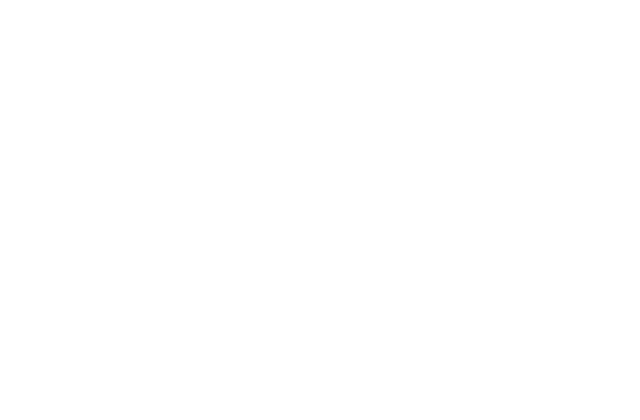
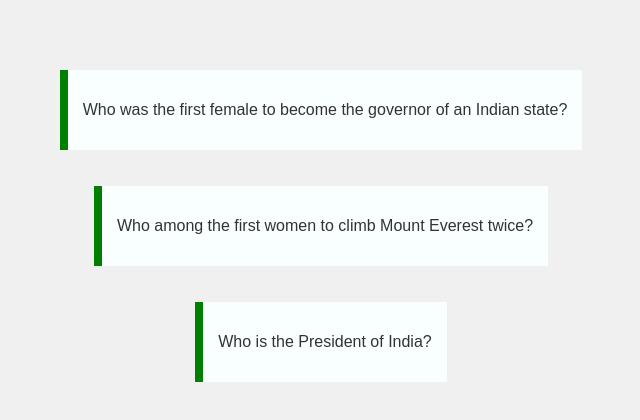
Before and after one commit to acciojob/css-list-of-questions-AmanShukla00, a website: page main.html in a window 1280 px wide. Shown: the whole page, without its empty margins (319-959 px from the left). Drawn offline with Linux system fonts and the light colour scheme.

Commit message:
created a submission

```diff
--- a/main.html
+++ b/main.html
@@ -1,16 +1,24 @@
 <!DOCTYPE html>
+<html lang="en">
+<head>
+    <meta charset="UTF-8">
+    <meta name="viewport" content="width=device-width, initial-scale=1.0">
+    <title>CSS Question List</title>
+    <link rel="stylesheet" href="styles.css">
+</head>
+<body>
 
-<html>
+    <blockquote class="questions">
+        <p>Who was the first female to become the governor of an Indian state?</p>
+    </blockquote>
 
-<head>
-	<link rel="stylesheet" href="styles.css">
-</head>
+    <blockquote class="questions">
+        <p>Who among the first women to climb Mount Everest twice?</p>
+    </blockquote>
 
-<body>
-	<!-- the entire body must be written by student -->
-    <script type="text/javascript" src="./script.js">
-</script>
+    <blockquote class="questions">
+        <p>Who is the President of India?</p>
+    </blockquote>
 
 </body>
-
 </html>
--- a/script.js
+++ b/script.js
@@ -1 +1,22 @@
 //your code here
+document.addEventListener("DOMContentLoaded", function () {
+    const questions = [
+        "Who was the first female to become the governor of an Indian state?",
+        "Who among the first women to climb Mount Everest twice?",
+        "Who is the President of India?"
+    ];
+
+    const container = document.createElement("div");
+    document.body.appendChild(container);
+
+    questions.forEach(question => {
+        const blockquote = document.createElement("blockquote");
+        blockquote.classList.add("questions");
+
+        const p = document.createElement("p");
+        p.textContent = question;
+
+        blockquote.appendChild(p);
+        container.appendChild(blockquote);
+    });
+});
--- a/styles.css
+++ b/styles.css
@@ -1,2 +1,23 @@
 
 /* Your CSS Code here. */
+body {
+    font-family: Arial, sans-serif;
+    background-color: #f0f0f0;
+    display: flex;
+    flex-direction: column;
+    align-items: center;
+    margin-top: 50px;
+}
+
+.questions {
+    background-color: #f8fffe;
+    height: 50px;
+    margin-top: 20px;
+    padding: 15px;
+    max-width: 600px;
+    border-left: 8px solid green;
+    display: flex;
+    align-items: center;
+    font-size: 16px;
+    color: #333;
+}
```
